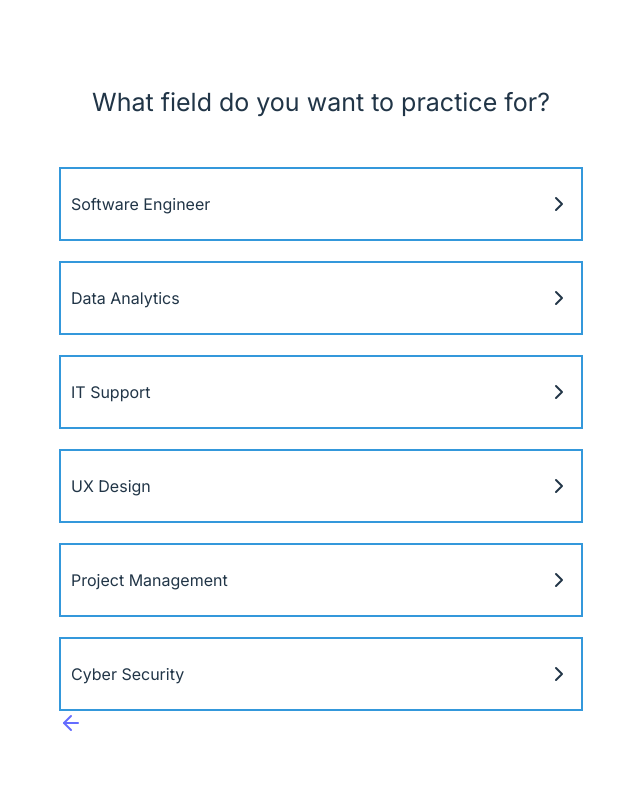
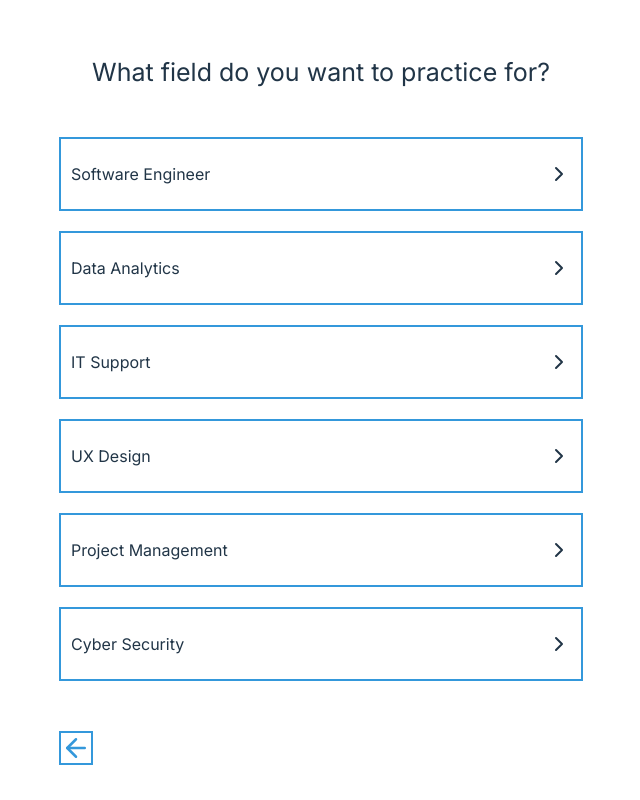
Before and after one commit to Hussein-Abdallah0/CareerForgeAI, a React (Vite) app in the folder frontend/: page /interview/start in a window 1280 px wide. Shown: the whole page, without its empty margins (319-959 px from the left). Built offline with nearby package versions, Linux system fonts and the light colour scheme.

Commit message:
Add styling for arrow in job title page

```diff
--- a/frontend/src/pages/Interview/JobTitle/styles.css
+++ b/frontend/src/pages/Interview/JobTitle/styles.css
@@ -25,3 +25,11 @@
   text-align: center;
   margin-bottom: 50px;
 }
+
+.arrow {
+  width: 30px;
+  height: 30px;
+  border: 2px var(--secondary) solid;
+  color: var(--secondary);
+  margin-top: 50px;
+}
```
